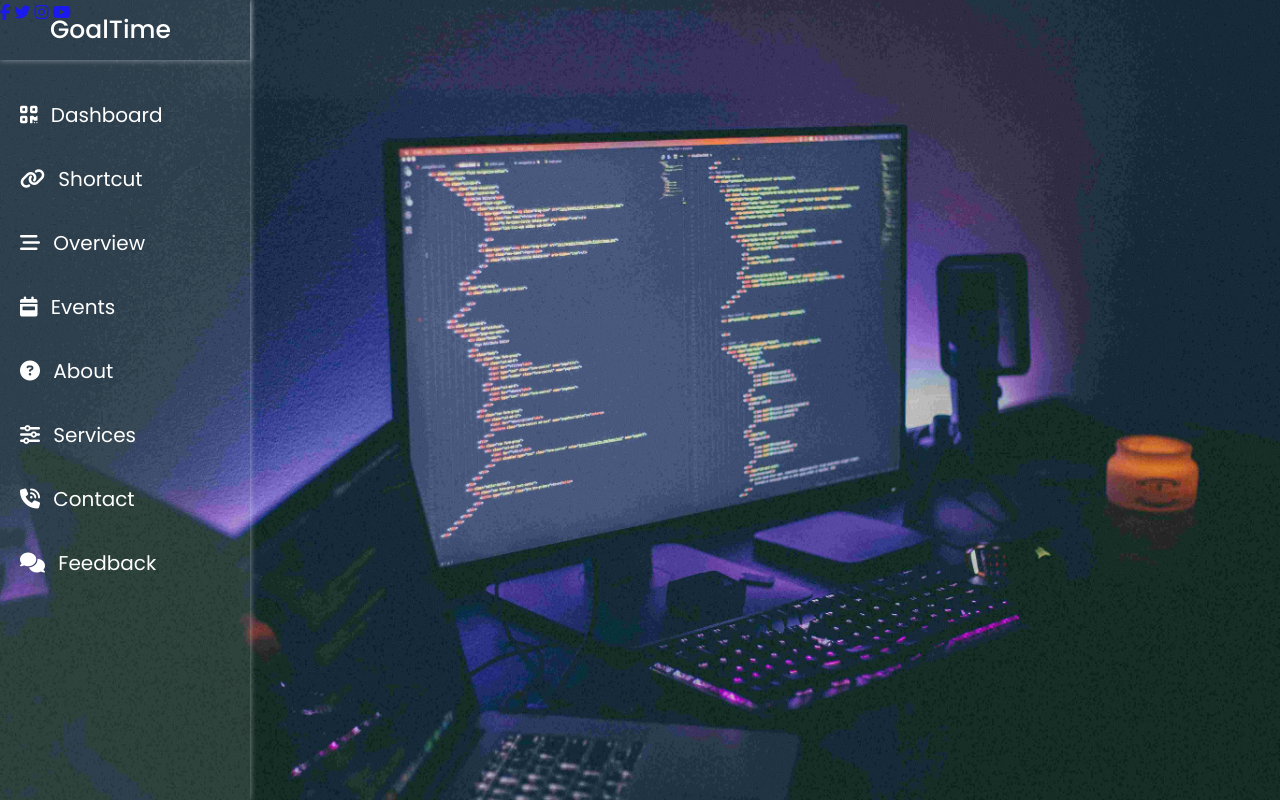
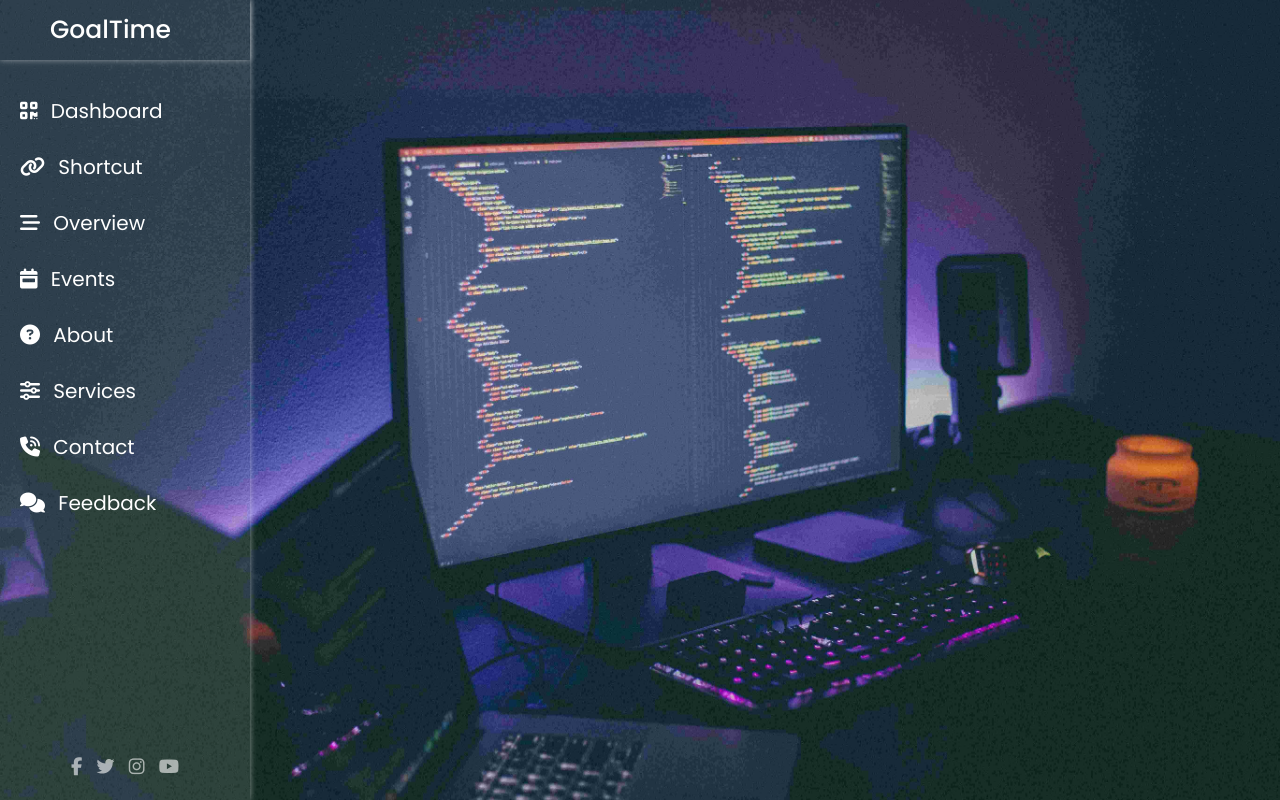
Before and after one commit to amin-babu/Slidebar, a plain HTML site: page index.html in a window 1280 px wide. Drawn offline with Linux system fonts and the light colour scheme.

Commit message:
1/3 complete

```diff
--- a/index.html
+++ b/index.html
@@ -35,13 +35,13 @@
             Feedback</a></li>
         </ul>
       </div>
-    </div>
 
-    <div class="social_media">
-      <a href="#"><i class="fab fa-facebook-f"></i></a>
-      <a href="#"><i class="fab fa-twitter"></i></a>
-      <a href="#"><i class="fab fa-instagram"></i></a>
-      <a href="#"><i class="fab fa-youtube"></i></a>
+      <div class="social_media">
+        <a href="#"><i class="fab fa-facebook-f"></i></a>
+        <a href="#"><i class="fab fa-twitter"></i></a>
+        <a href="#"><i class="fab fa-instagram"></i></a>
+        <a href="#"><i class="fab fa-youtube"></i></a>
+      </div>
     </div>
   </div>
 </body>
--- a/style.css
+++ b/style.css
@@ -48,8 +48,9 @@
 
 .slidebar_menu .menu li{
   margin-top: 6px;
-  padding: 14px 20px;
+  padding: 10px 20px;
   cursor: pointer;
+  transition: all 0.3s linear;
 }
 
 .slidebar_menu .menu i{
@@ -68,3 +69,23 @@
   border-left: 1px solid #fff;
   box-shadow: 0 0 4px rgba(255, 255, 255, 0.5);
 }
+
+.slidebar_menu .social_media{
+  position: absolute;
+  left: 50%;
+  bottom: 20px;
+  transform: translateX(-50%);
+  cursor: pointer;
+}
+
+.social_media i{
+  padding: 0 5px;
+  color: #fff;
+  opacity: 0.6;
+  font-size: 18px;
+  transition: all 0.2s linear;
+}
+
+.social_media i:hover{
+  opacity: 1;
+}
```
